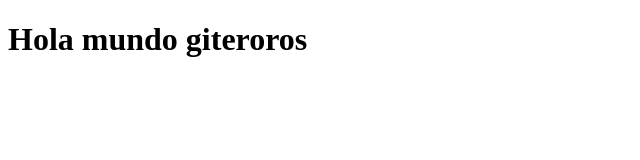
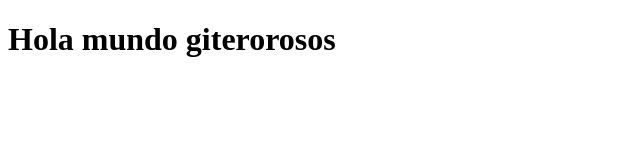
Before and after one commit to Unfurer/lecture0, a plain HTML site: page index.html in a window 1280 px wide. Shown: the full height of the page, 0-640 px from the left. Drawn offline with Linux system fonts and the light colour scheme.

Commit message:
Arreglo error ortografico

```diff
--- a/index.html
+++ b/index.html
@@ -7,7 +7,7 @@
 </head>
 <body>
     <div id="container">
-    <h1>Hola mundo giteroros</h1>
+    <h1>Hola mundo giterorosos</h1>
 </div>
 </body>
 </html>
```
Also changed, not shown: 1 other file.
